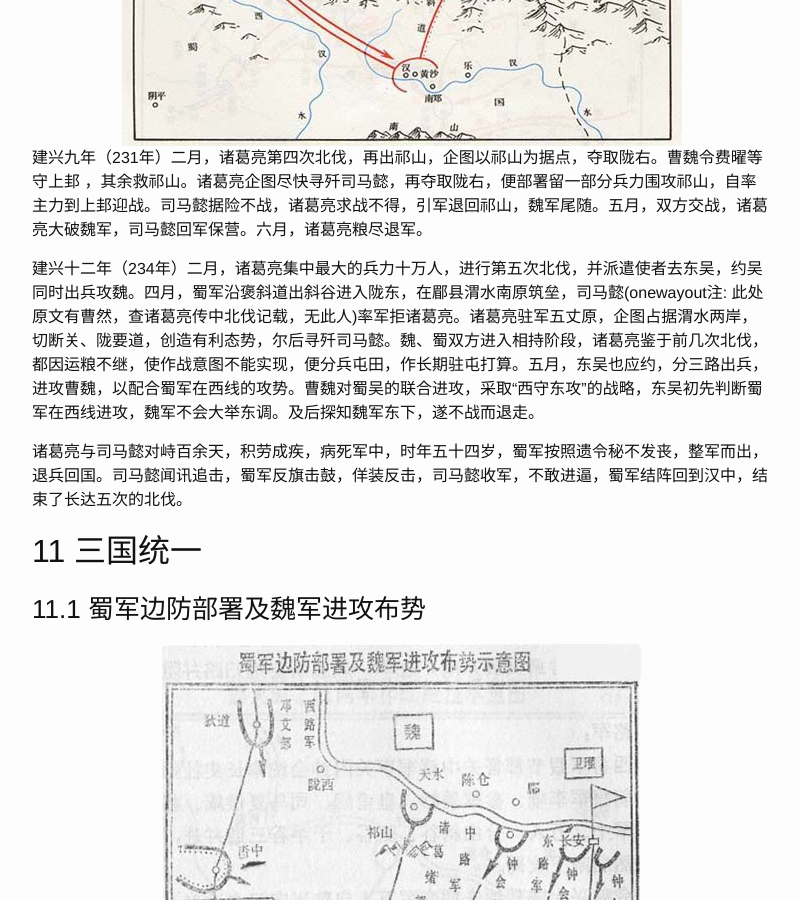
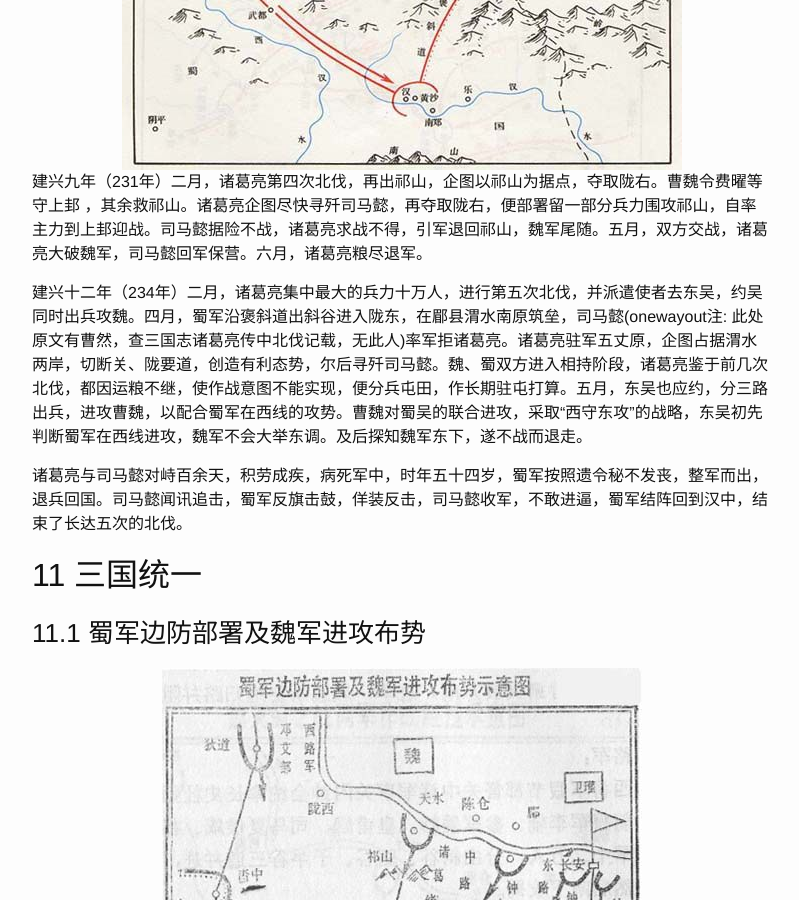
Before and after one commit to oneWayOut/onewayout.github.io_old, a Jekyll site: the page built from _posts/2016-07-01-ThreeKingdoms.markdown, in a window 1280 px wide and 900 px high, scrolled down 27187 px. Shown: the whole window, without its empty margins (238-1037 px from the left). Built offline with Jekyll 4.4.1, drawn with Linux system fonts in a browser that asks for light colours; comment, search, counter and statistics services are not loaded; some of the changed text lies outside the part shown.

Commit message:
revision2

```diff
--- a/_posts/2016-05-29-This-world.markdown
+++ b/_posts/2016-05-29-This-world.markdown
@@ -9,7 +9,7 @@ categories: essay
 
 <iframe class="video_iframe" width="570" height="323" src="http://player.youku.com/embed/XOTI1NzI3MDY0" data-link="http://v.youku.com/v_show/id_XOTI1NzI3MDY0.html?from=s1.8-1-1.2" frameborder="0" allowfullscreen></iframe>
 <br>
-这个世界本该更美好，然而事实并非如此。专制，暴行，不公的悲剧每天仍在上演；谎言，扒粪，颂圣的新闻早已比广告更令我厌倦，他们的本质并无分别，这一切就是一个个荒诞的笑话。强权与流行文化只想将我们变成愚昧、服从的消费者与娱乐者。他们总在耳旁聒噪：来吧，为选秀节目投票鼓掌，来场说走就走的旅行……　我们在消费他们生产的各种垃圾资讯，同时也在制造这些垃圾，每天津津乐道于街头巷尾的狗血八卦，复制粘贴转发鸡汤成功学……　逐渐丧失思考创造能力。
+这个世界本该更美好，然而事实并非如此。专制，暴行，不公的悲剧每天仍在上演；谎言，扒粪，颂圣的新闻如同一个个荒诞的笑话, 早已比广告更令我厌倦，他们的本质并无分别。强权与流行文化只想将我们变成愚昧、服从的消费者与娱乐者。他们总在耳旁聒噪：来吧，为选秀节目投票鼓掌，来场说走就走的旅行……　我们在消费他们生产的各种垃圾资讯，同时也在制造这些垃圾，每天津津乐道于街头巷尾的狗血八卦，复制粘贴转发鸡汤成功学……　逐渐丧失思考创造能力。
 
 我想要这个世界更加美好，可个人力量渺小如蝼蚁，无暇他顾，到头来只想着如何改变自己来适应他。
 
--- a/_posts/2016-07-01-ThreeKingdoms.markdown
+++ b/_posts/2016-07-01-ThreeKingdoms.markdown
@@ -505,7 +505,7 @@ categories: essay
 
 建兴九年（231年）二月，诸葛亮第四次北伐，再出祁山，企图以祁山为据点，夺取陇右。曹魏令费曜等守上邽 ，其余救祁山。诸葛亮企图尽快寻歼司马懿，再夺取陇右，便部署留一部分兵力围攻祁山，自率主力到上邽迎战。司马懿据险不战，诸葛亮求战不得，引军退回祁山，魏军尾随。五月，双方交战，诸葛亮大破魏军，司马懿回军保营。六月，诸葛亮粮尽退军。
 
-建兴十二年（234年）二月，诸葛亮集中最大的兵力十万人，进行第五次北伐，并派遣使者去东吴，约吴同时出兵攻魏。四月，蜀军沿褒斜道出斜谷进入陇东，在郿县渭水南原筑垒，司马懿(onewayout注: 此处原文有曹然，查诸葛亮传中北伐记载，无此人)率军拒诸葛亮。诸葛亮驻军五丈原，企图占据渭水两岸，切断关、陇要道，创造有利态势，尔后寻歼司马懿。魏、蜀双方进入相持阶段，诸葛亮鉴于前几次北伐，都因运粮不继，使作战意图不能实现，便分兵屯田，作长期驻屯打算。五月，东吴也应约，分三路出兵，进攻曹魏，以配合蜀军在西线的攻势。曹魏对蜀吴的联合进攻，采取“西守东攻”的战略，东吴初先判断蜀军在西线进攻，魏军不会大举东调。及后探知魏军东下，遂不战而退走。
+建兴十二年（234年）二月，诸葛亮集中最大的兵力十万人，进行第五次北伐，并派遣使者去东吴，约吴同时出兵攻魏。四月，蜀军沿褒斜道出斜谷进入陇东，在郿县渭水南原筑垒，司马懿(onewayout注: 此处原文有曹然，查三国志诸葛亮传中北伐记载，无此人)率军拒诸葛亮。诸葛亮驻军五丈原，企图占据渭水两岸，切断关、陇要道，创造有利态势，尔后寻歼司马懿。魏、蜀双方进入相持阶段，诸葛亮鉴于前几次北伐，都因运粮不继，使作战意图不能实现，便分兵屯田，作长期驻屯打算。五月，东吴也应约，分三路出兵，进攻曹魏，以配合蜀军在西线的攻势。曹魏对蜀吴的联合进攻，采取“西守东攻”的战略，东吴初先判断蜀军在西线进攻，魏军不会大举东调。及后探知魏军东下，遂不战而退走。
 
 诸葛亮与司马懿对峙百余天，积劳成疾，病死军中，时年五十四岁，蜀军按照遗令秘不发丧，整军而出，退兵回国。司马懿闻讯追击，蜀军反旗击鼓，佯装反击，司马懿收军，不敢进逼，蜀军结阵回到汉中，结束了长达五次的北伐。
 
```
Also changed, not shown: other parts of _posts/2016-07-01-ThreeKingdoms.markdown (+2 -2 lines), _posts/2016-07-02-pixhawk-control-law.markdown (+6 -6 lines).
